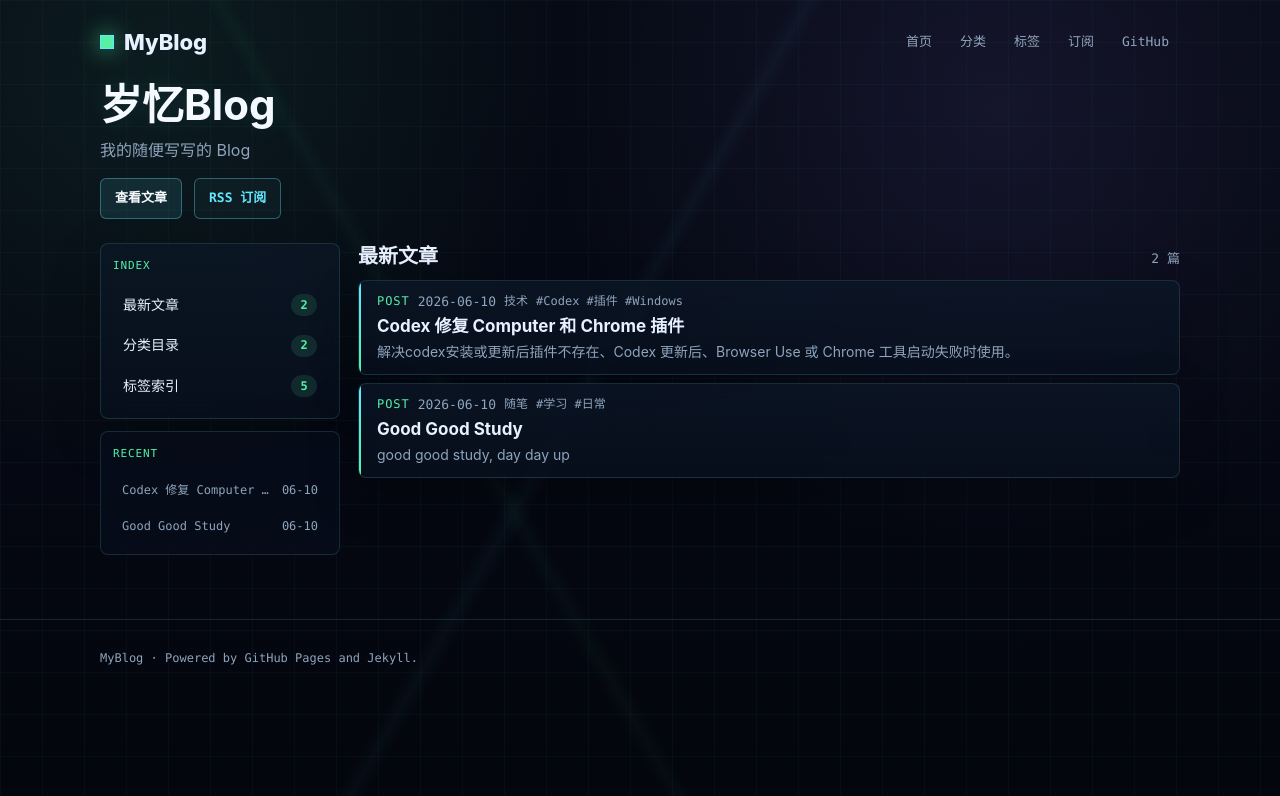
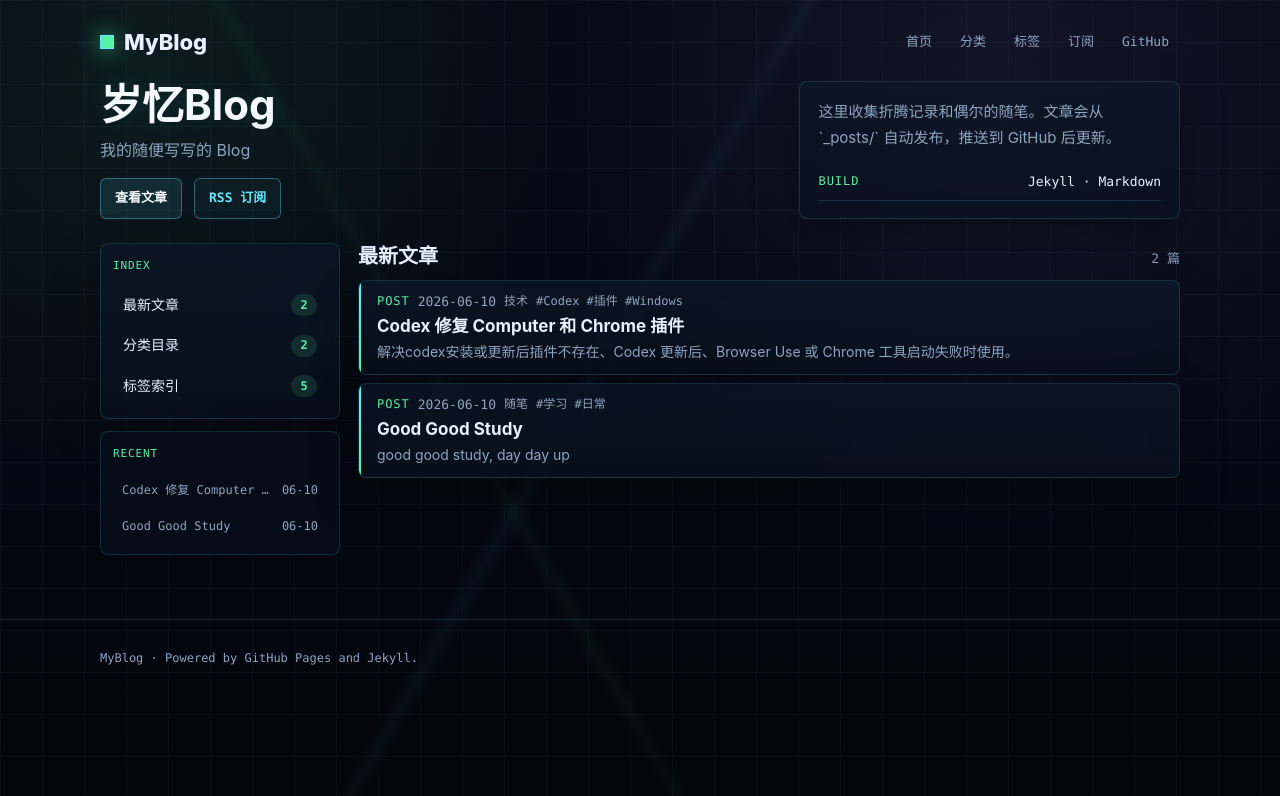
Before and after one commit to joysky77/MyBlog, a Jekyll site: the page built from index.md, in a window 1280 px wide. Shown: the top 796 px of the page. Built offline with Jekyll 4.4.1, drawn with Linux system fonts in a browser that asks for light colours; comment, search, counter and statistics services are not loaded.

Commit message:
Move homepage intro to hero side panel

```diff
--- a/_layouts/default.html
+++ b/_layouts/default.html
@@ -33,6 +33,17 @@
                 <a class="button-link button-link-ghost" href="{{ '/subscribe/' | relative_url }}">RSS 订阅</a>
               </div>
             </div>
+            {% if page.url == "/" %}
+              <aside class="hero-note" aria-label="博客说明">
+                <p>这里收集折腾记录和偶尔的随笔。文章会从 `_posts/` 自动发布，推送到 GitHub 后更新。</p>
+                <dl class="signal-list">
+                  <div>
+                    <dt>BUILD</dt>
+                    <dd>Jekyll · Markdown</dd>
+                  </div>
+                </dl>
+              </aside>
+            {% endif %}
           </div>
         {% endunless %}
       </div>
--- a/assets/css/style.css
+++ b/assets/css/style.css
@@ -130,7 +130,7 @@ a:hover {
 
 .hero {
   display: grid;
-  grid-template-columns: minmax(0, 1fr);
+  grid-template-columns: minmax(0, 1fr) minmax(260px, 0.56fr);
   align-items: center;
   gap: 20px;
 }
@@ -160,6 +160,25 @@ a:hover {
   flex-wrap: wrap;
   gap: 12px;
   margin-top: 14px;
+}
+
+.hero-note {
+  align-self: stretch;
+  display: grid;
+  align-content: center;
+  gap: 14px;
+  padding: 16px 18px;
+  border: 1px solid var(--line);
+  border-radius: 8px;
+  background: linear-gradient(180deg, rgba(12, 23, 39, 0.76), rgba(8, 17, 31, 0.7));
+  box-shadow: var(--shadow);
+  backdrop-filter: blur(12px);
+}
+
+.hero-note p {
+  margin: 0;
+  color: var(--muted);
+  font-size: 15px;
 }
 
 .hero-console {
```
